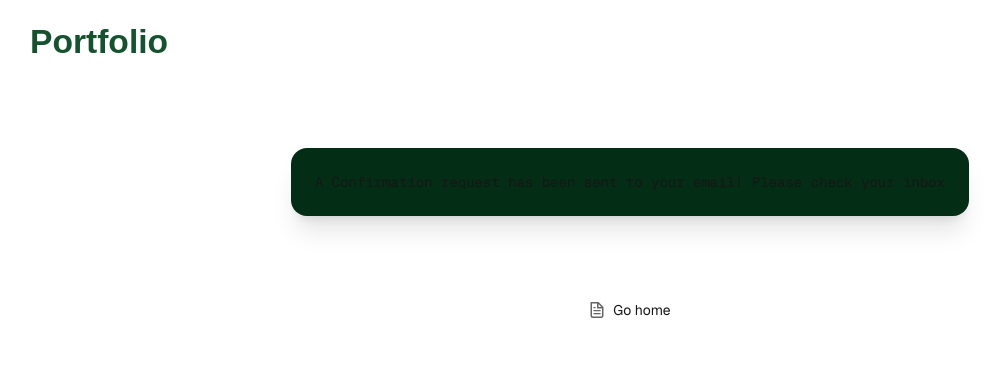
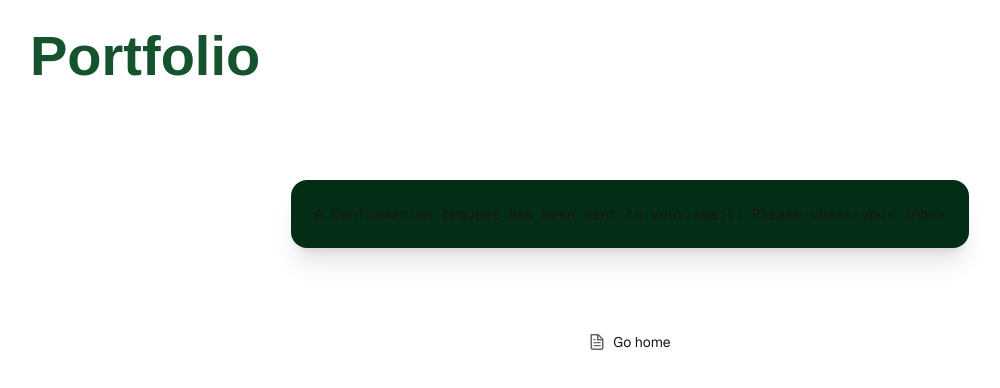
Before and after one commit to BaraSalameh/Portfolio, a Next.js app: page /account/register/confirm-email in a window 1280 px wide. Shown: the top 388 px of the page, without its empty margins (10-1010 px from the left). Built offline with nearby package versions, Linux system fonts and the light colour scheme.

Commit message:
adding account layout

```diff
--- /dev/null
+++ b/src/app/account/layout.tsx
@@ -0,0 +1,25 @@
+'use client'
+
+import { Container } from "@/components/shared/Container";
+import { Header } from "@/components/shared/Header";
+import Image from "next/image";
+
+export default function AccountLayout({children}: Readonly<{children: React.ReactNode;}>) {
+
+    return (
+        <div>
+            <Container>
+                <Header>
+                    <Image
+                        src='/portfolio-logo.svg'
+                        alt="portfolio logo"
+                        width={300}
+                        height={40}
+                        priority
+                    />
+                </Header>
+                {children}
+            </Container>
+        </div>
+    );
+};
--- a/src/app/account/login/page.tsx
+++ b/src/app/account/login/page.tsx
@@ -14,6 +14,7 @@ import { validateToken } from "@/lib/apis/account/validateToken";
 import { cn } from "@/components/utils/cn";
 import { widgetCard } from "@/styles/widget";
 import Loading from "@/components/shared/Loading";
+import React from "react";
 
 interface LoginProps {
     className?: string;
@@ -43,17 +44,8 @@ const LoginPage: React.FC<LoginProps> = ({ className }) => {
     }, [isConfirmed]);
 
     return (
-        <Container>
+        <React.Fragment>
             <Loading isLoading={loading} />
-            <Header >
-                <Image
-                    src='/portfolio-logo.svg'
-                    alt="portfolio logo"
-                    width={180}
-                    height={38}
-                    priority
-                />
-            </Header>
             <Main>
                 <section className={cn(widgetCard(), className)}>
                     <LoginForm />
@@ -69,7 +61,7 @@ const LoginPage: React.FC<LoginProps> = ({ className }) => {
                     Don't have an account? Register!
                 </Anchor>
             </SubFooter>
-        </Container>
+        </React.Fragment>
     );
 }
 
--- a/src/app/account/register/confirm-email/page.tsx
+++ b/src/app/account/register/confirm-email/page.tsx
@@ -2,24 +2,14 @@
 
 import Image from "next/image";
 import { Anchor } from "@/components/ui/Anchor";
-import { Container } from "@/components/shared/Container";
-import { Header } from "@/components/shared/Header";
 import { Main } from "@/components/shared/Main";
 import { SubFooter } from "@/components/shared/SubFooter";
 import { Paragraph } from "@/components/ui/Paragraph";
+import React from "react";
 
 export default function ConfirmEmailPage() {
     return (
-        <Container>
-            <Header>
-                <Image
-                    src='/portfolio-logo.svg'
-                    alt="portfolio logo"
-                    width={180}
-                    height={38}
-                    priority
-                />
-            </Header>
+        <React.Fragment>
             <Main>
                 <div className="bg-green-950 rounded-2xl shadow-xl p-6 my-10">
                     <Paragraph size="md">
@@ -34,6 +24,6 @@ export default function ConfirmEmailPage() {
                     Go home
                 </Anchor>
             </SubFooter>
-        </Container>
+        </React.Fragment>
     );
 }
--- a/src/app/account/register/page.tsx
+++ b/src/app/account/register/page.tsx
@@ -2,8 +2,6 @@
 
 import Image from "next/image";
 import { Anchor } from "@/components/ui/Anchor";
-import { Container } from "@/components/shared/Container";
-import { Header } from "@/components/shared/Header";
 import { Main } from "@/components/shared/Main";
 import { SubFooter } from "@/components/shared/SubFooter";
 import RegisterForm from "./RegisterForm";
@@ -13,6 +11,7 @@ import { useRouter } from "next/navigation";
 import { cn } from "@/components/utils/cn";
 import { widgetCard } from "@/styles/widget";
 import Loading from "@/components/shared/Loading";
+import React from "react";
 
 interface RegisterProps {
     className?: string;
@@ -28,19 +27,10 @@ const RegisterPage: React.FC<RegisterProps> = ({ className }) => {
     }, [username])
 
     return (
-        <Container>
+        <React.Fragment>
             <Loading isLoading={loading} />
-            <Header>
-                <Image
-                    src='/portfolio-logo.svg'
-                    alt="portfolio logo"
-                    width={180}
-                    height={38}
-                    priority
-                />
-            </Header>
             <Main paddingY='none'>
-                <section className={cn(widgetCard(), className)}>
+                <section className={cn(widgetCard({ scroll: true }), className)}>
                     <RegisterForm />
                 </section>
             </Main>
@@ -54,7 +44,7 @@ const RegisterPage: React.FC<RegisterProps> = ({ className }) => {
                     I Do have an account! Login.
                 </Anchor>
             </SubFooter>
-        </Container>
+        </React.Fragment>
     );
 }
 
--- a/src/app/page.tsx
+++ b/src/app/page.tsx
@@ -49,8 +49,8 @@ export default function Home() {
                     <Image
                         src='/portfolio-logo.svg'
                         alt="portfolio logo"
-                        width={180}
-                        height={38}
+                        width={300}
+                        height={40}
                         priority
                     />
                 </Header>
```
